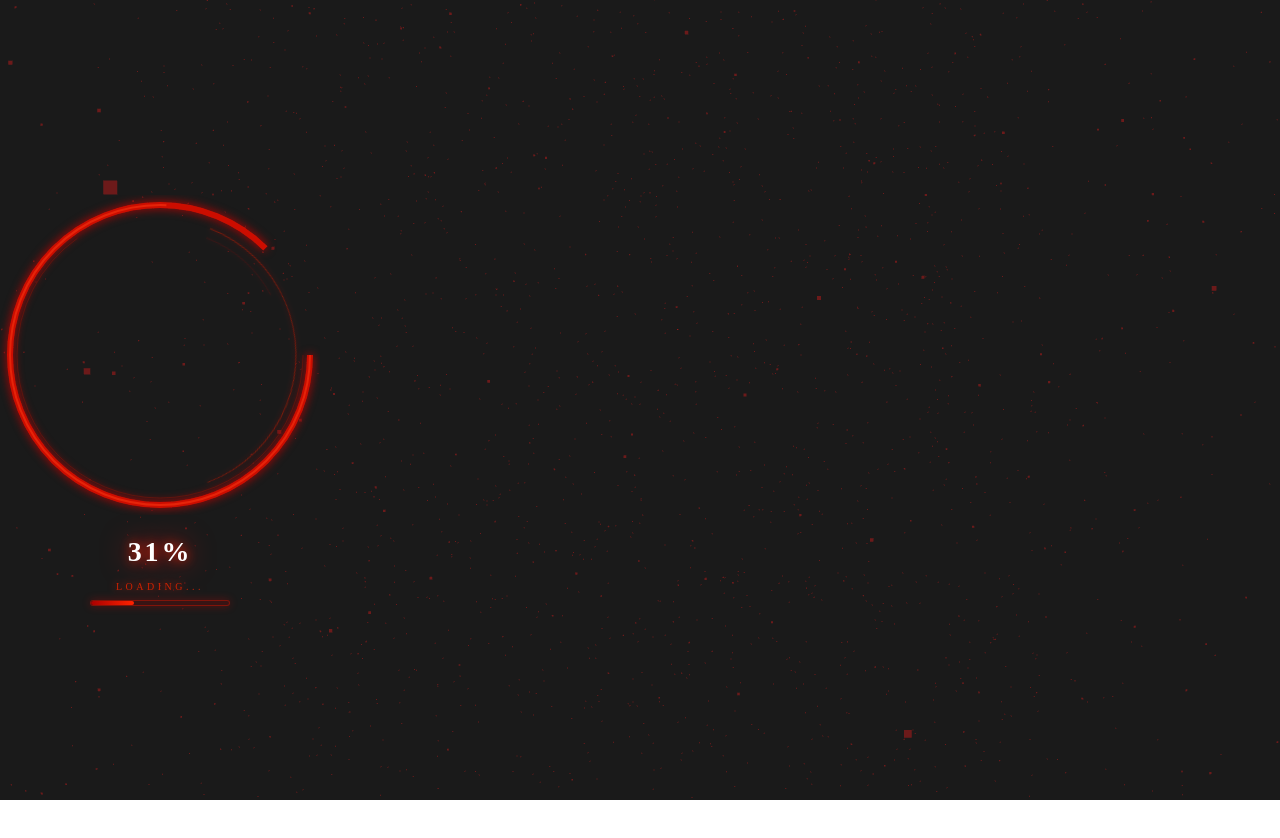
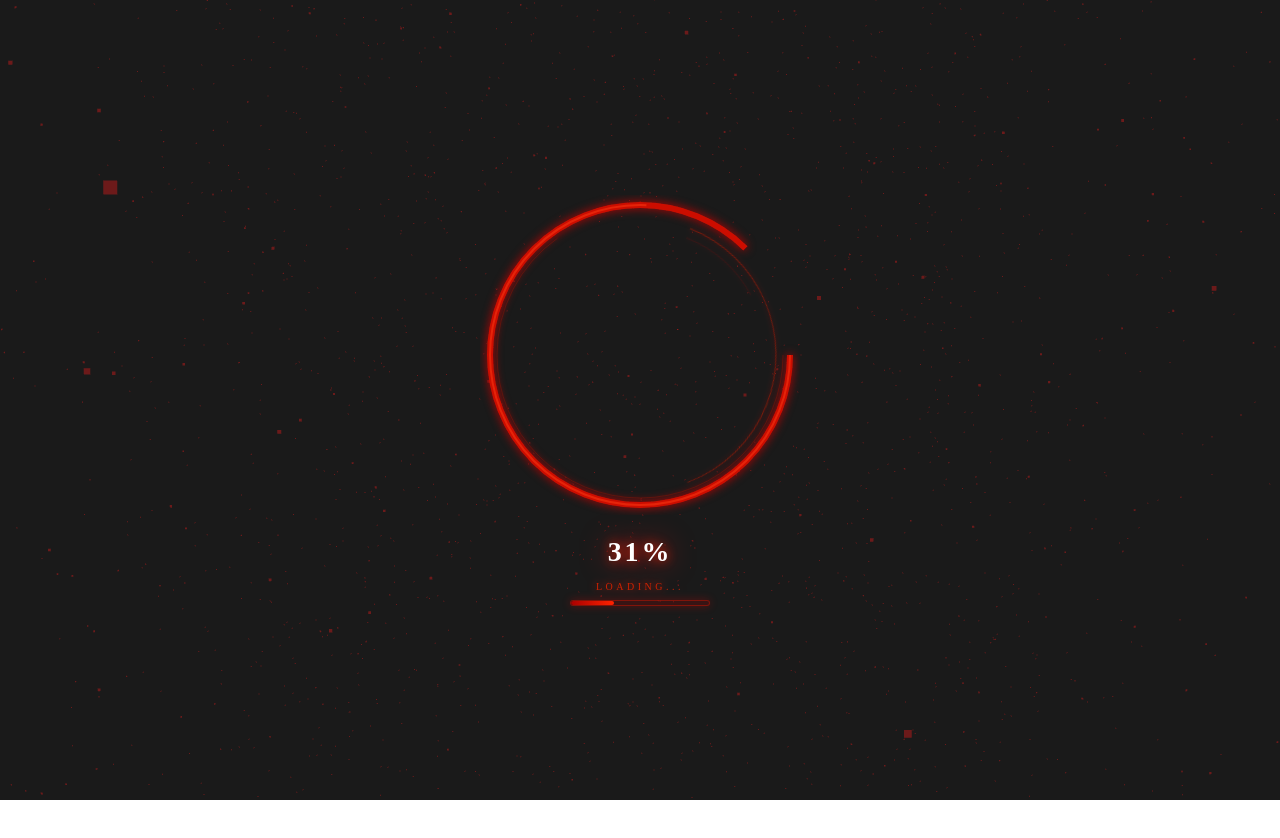
Before and after one commit to Jahrizinov/Portfolio, a website built with Vite: page index.html in a window 1280 px wide. Both pictures are taken after a click on the button "Start portfolio". Shown: the top 838 px of the page. Built offline with nearby package versions, Linux system fonts and the light colour scheme; animation ran at ten frames a second.

Commit message:
sigil location center

```diff
--- a/index.html
+++ b/index.html
@@ -36,7 +36,7 @@
     </div>
 
     <!-- Sigil Loader -->
-    <div id="sigil-loader" style="display:none;position:fixed;inset:0;background:transparent;z-index:9999;align-items:center;justify-content:left;">
+    <div id="sigil-loader" style="display:none;position:fixed;inset:0;background:transparent;z-index:9999;align-items:center;justify-content:center;">
       <div style="position:relative;width:320px;display:flex;flex-direction:column;align-items:center;">
       <svg width="320" height="320" viewBox="0 0 320 320" xmlns="http://www.w3.org/2000/svg">
         <defs>
--- a/src/js/overmij.js
+++ b/src/js/overmij.js
@@ -1,8 +1,4 @@
-/* =============================================
-   OVER MIJ — JavaScript
-   ============================================= */
 
-// ---- PARTICLES ----
 const canvas = document.getElementById('om-canvas');
 const ctx    = canvas.getContext('2d');
 
```
